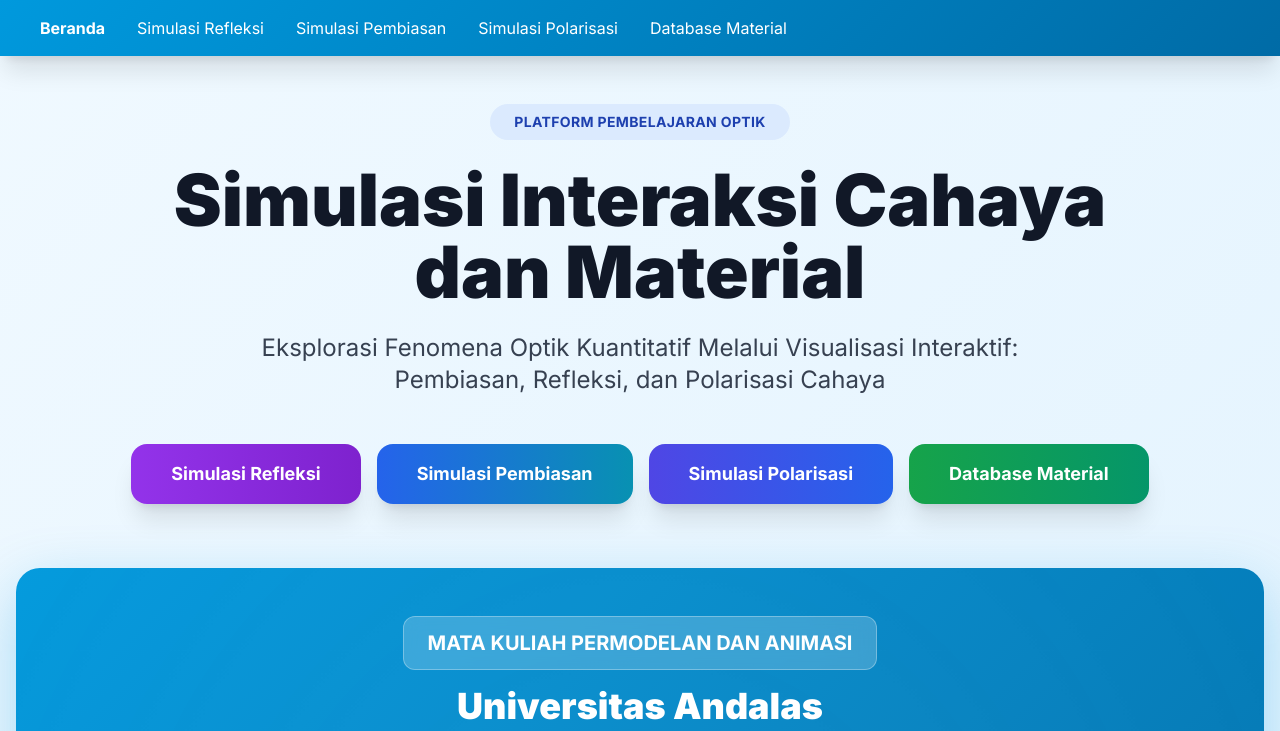
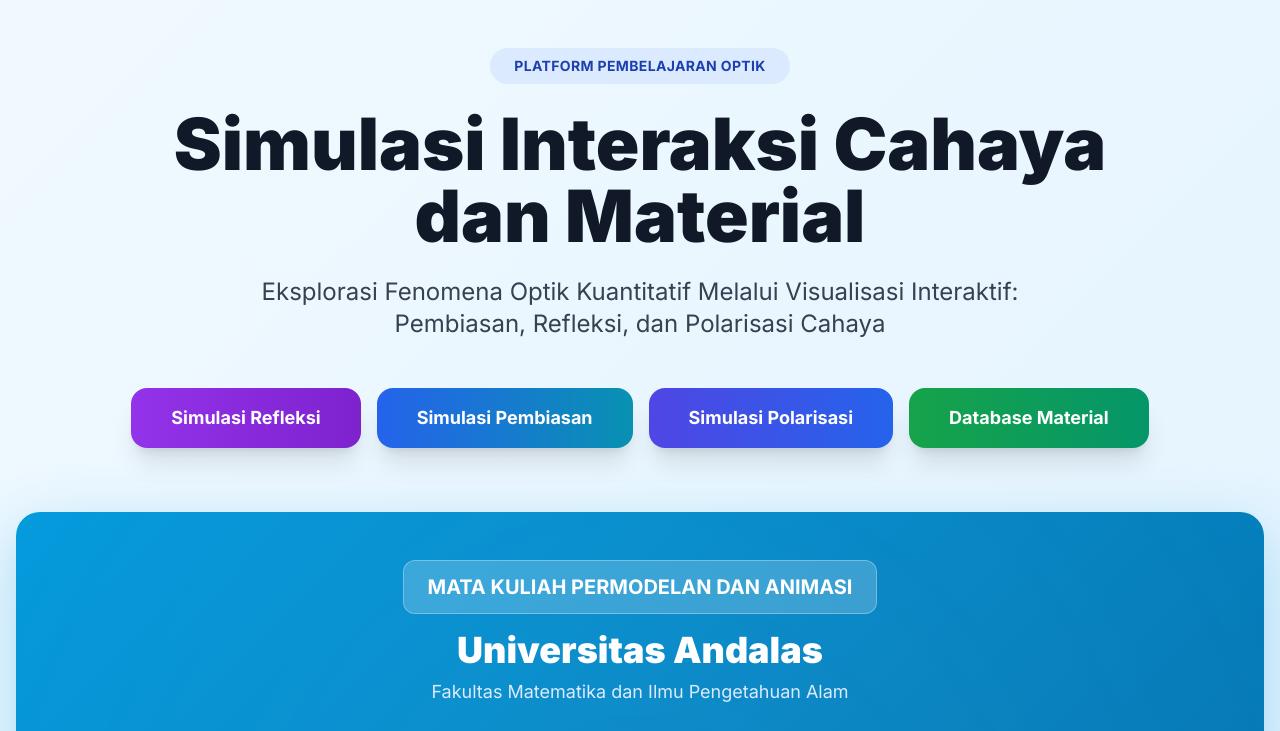
Before and after one commit to agid-prog/fisika-optik-app, a plain HTML site: page index.html in a window 1280 px wide. Shown: the top 731 px of the page. Drawn offline with nearby package versions, Linux system fonts and the light colour scheme.

Commit message:
Update index.html

```diff
--- a/index.html
+++ b/index.html
@@ -180,18 +180,6 @@
 </head>
 <body class="p-0">
 
-     <!-- Navbar PERSIS SEPERTI SEMULA -->
-    <nav class="theme-blue sticky top-0 z-50 shadow-xl mb-6">
-        <div class="max-w-7xl mx-auto px-4 sm:px-6 lg:px-8">
-            <div class="flex items-center h-14 space-x-2 md:space-x-4">
-                    <a href="index.html" class="text-white px-2 py-1 rounded-md text-sm md:text-base font-bold hover:bg-theme-blue-dark transition duration-150">Beranda</a>
-                <a href="refleksi.html" class="text-white px-2 py-1 rounded-md text-sm md:text-base font-medium hover:bg-theme-blue-dark transition duration-150">Simulasi Refleksi</a>
-                <a href="pembiasaan.html" class="text-white px-2 py-1 rounded-md text-sm md:text-base font-medium hover:bg-theme-blue-dark transition duration-150">Simulasi Pembiasan</a>
-                <a href="polarisasi.html" class="text-white px-2 py-1 rounded-md text-sm md:text-base font-medium hover:bg-theme-blue-dark transition duration-150">Simulasi Polarisasi</a>
-                <a href="material.html" class="text-white px-2 py-1 rounded-md text-sm md:text-base font-medium hover:bg-theme-blue-dark transition duration-150">Database Material</a>
-            </div>
-        </div>
-    </nav>
 
     <div class="max-w-7xl mx-auto px-4 pb-16">
 
```
